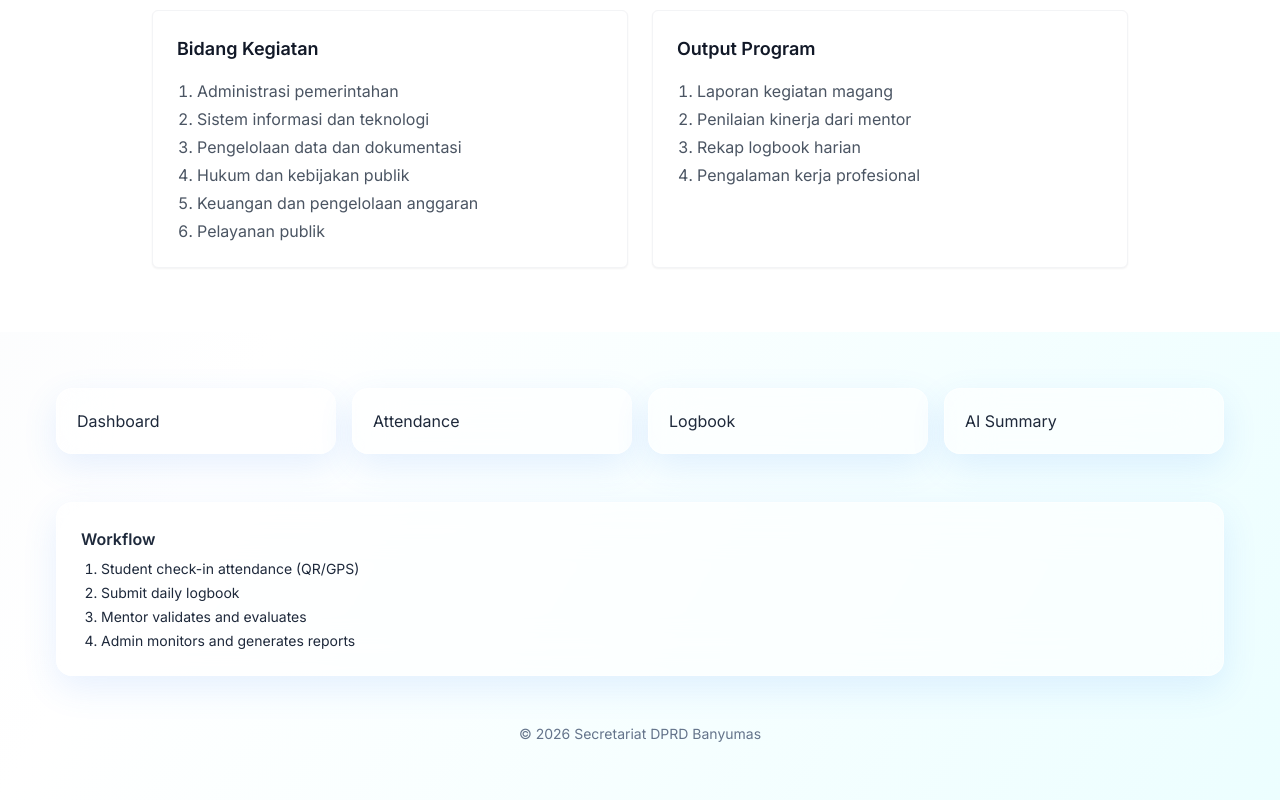
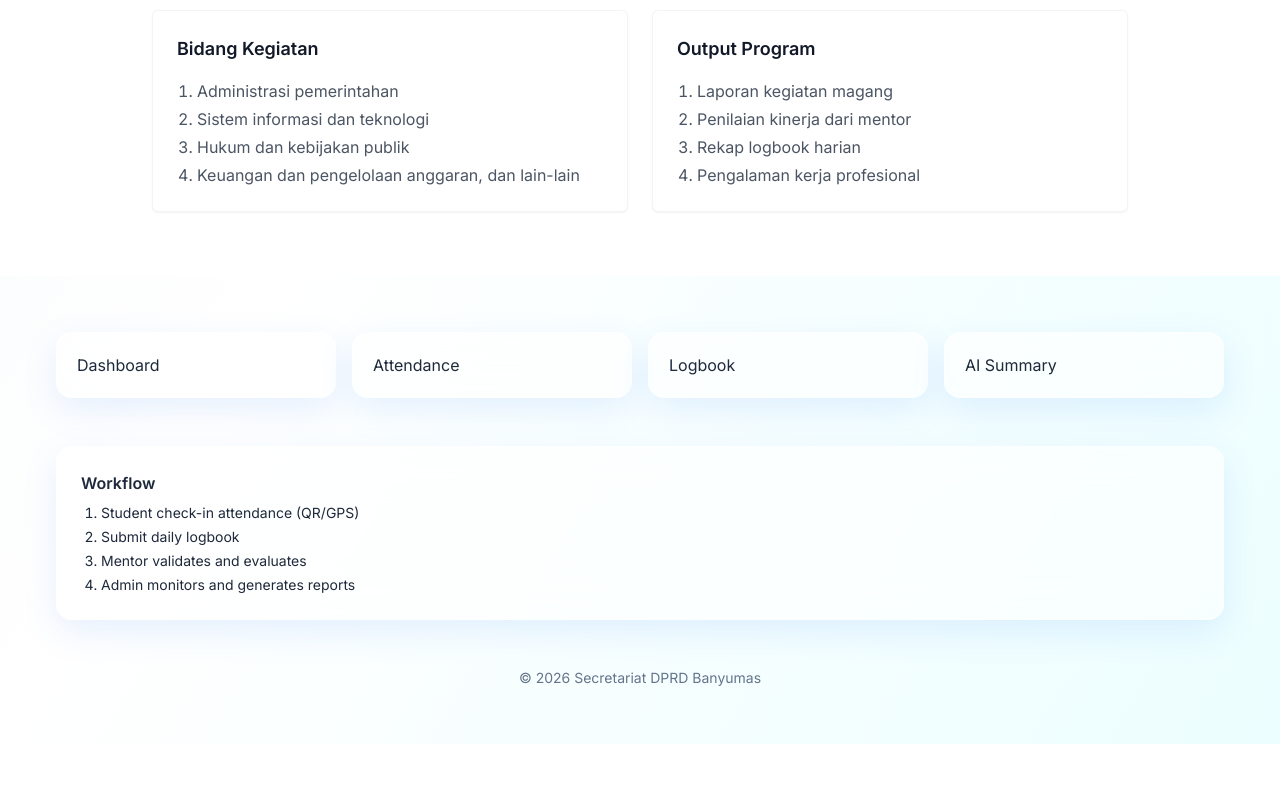
Before and after one commit to Elwass/SIIntern.git.io, a React (Vite) app in the folder frontend/: page / in a window 1280 px wide. Shown: the part 1345-2145 px from the top of the page. After the commit the page ends 2089 px from the top, so only its background shows below. Built offline with nearby package versions, Linux system fonts and the light colour scheme.

Commit message:
Update ProfilMagang.jsx

```diff
--- a/frontend/src/components/ProfilMagang.jsx
+++ b/frontend/src/components/ProfilMagang.jsx
@@ -21,10 +21,8 @@ const profilCards = [
     items: [
       'Administrasi pemerintahan',
       'Sistem informasi dan teknologi',
-      'Pengelolaan data dan dokumentasi',
       'Hukum dan kebijakan publik',
-      'Keuangan dan pengelolaan anggaran',
-      'Pelayanan publik',
+      'Keuangan dan pengelolaan anggaran, dan lain-lain',
     ],
   },
   {
```
